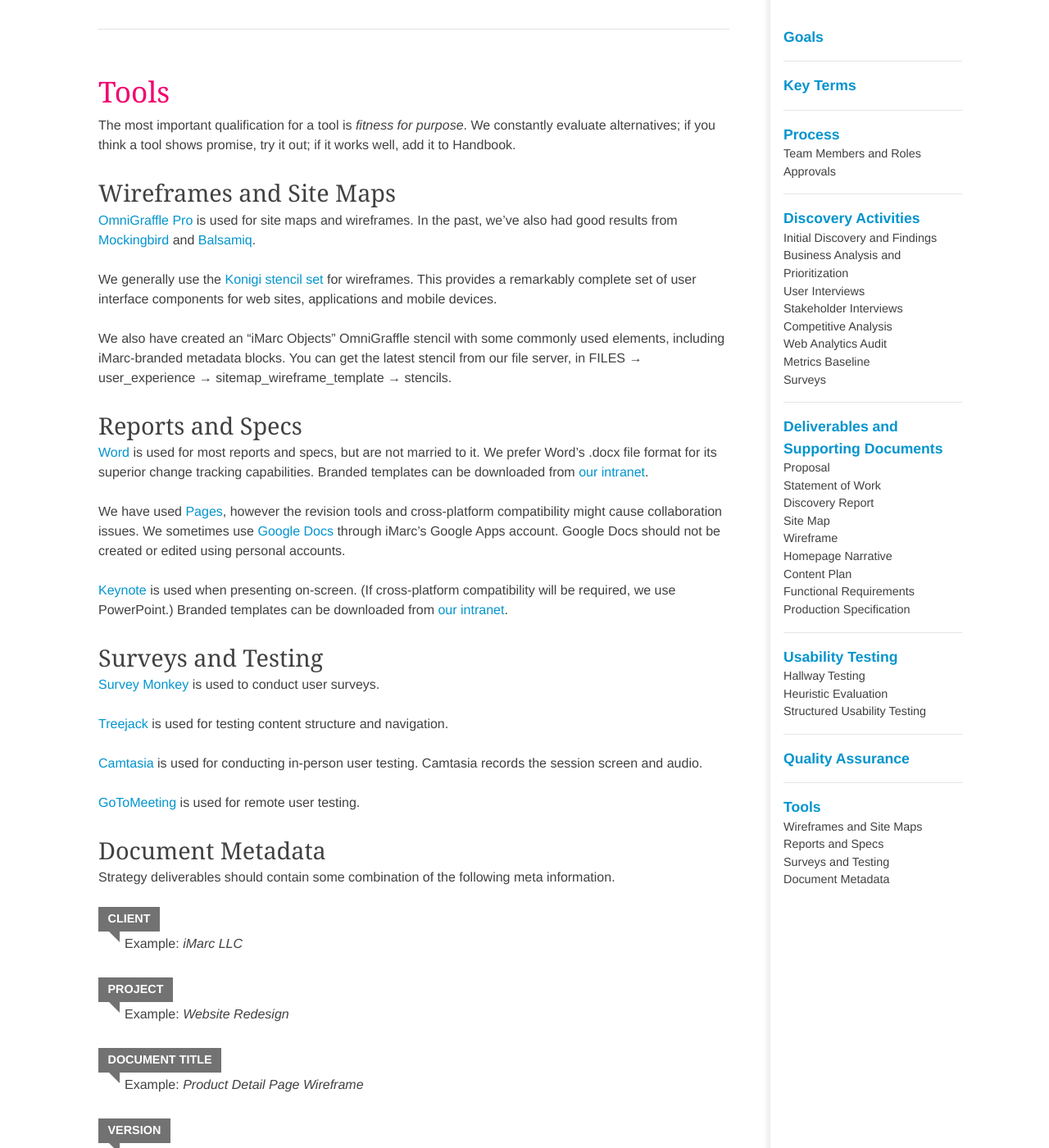
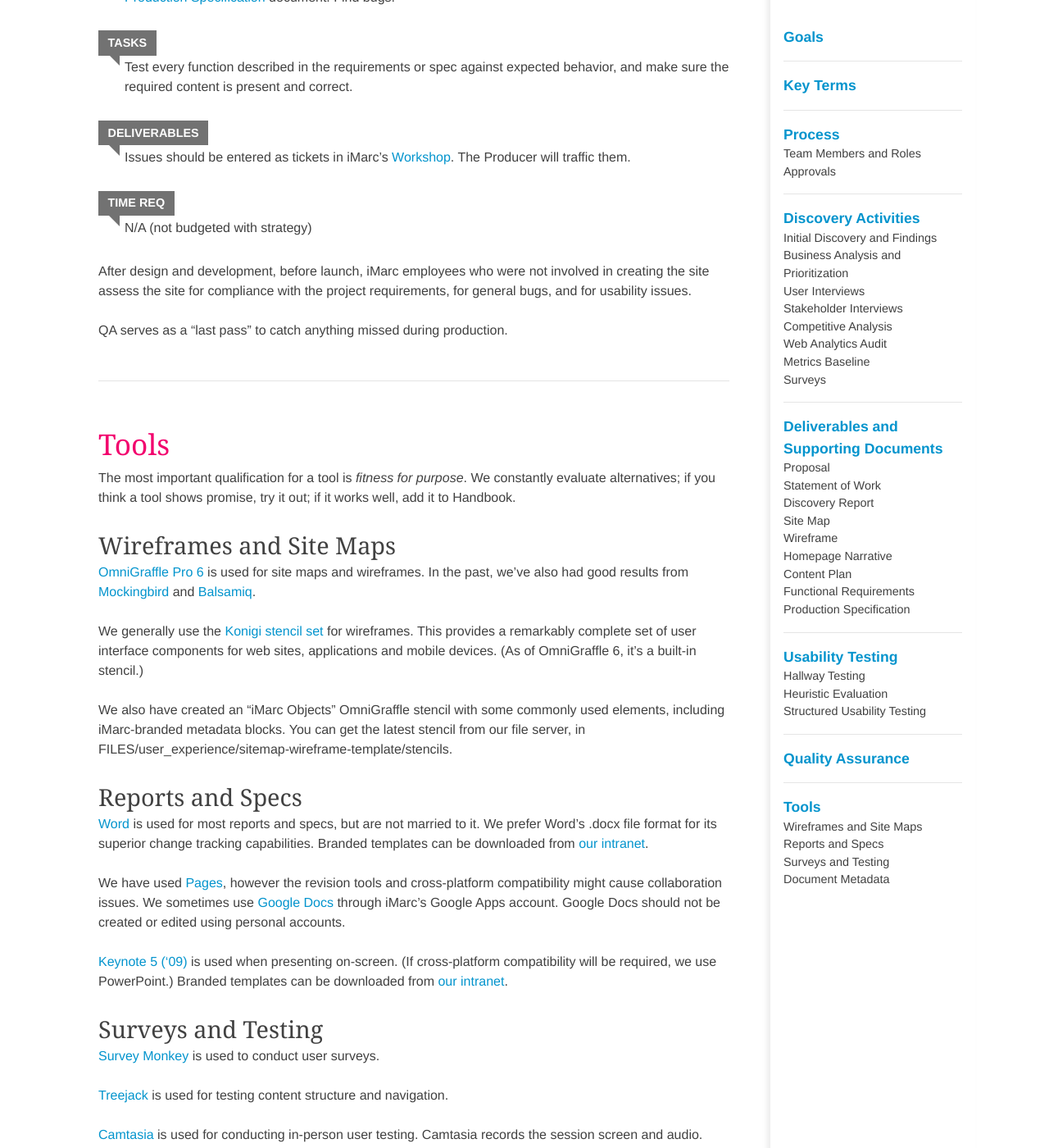
Before and after one commit to imarc/handbook, a Jekyll site: the page built from strategy.markdown, in a window 1280 px wide and 1400 px high, scrolled down 19862 px. Shown: the whole window at 82% size. Built offline with Jekyll 4.4.1, drawn with Linux system fonts in a browser that asks for light colours; nearby versions of some CDN libraries; some web fonts are replaced; some of the changed text lies outside the part shown.

Commit message:
Added template locations to several deliverables
Analytics Audit
Site Map
Wireframes
FRD
Prod Spec
Also added specific version notes for OmniGraffle and Keynote

```diff
--- a/strategy.markdown
+++ b/strategy.markdown
@@ -417,7 +427,6 @@
 
 #### Example Wireframe
 ![Example Wireframe](img/strategy/wireframe.png)
-
 
 #### Example Storyboard
 ![Example Storyboard](img/strategy/storyboard.png)
@@ -581,11 +597,12 @@
 
 ### Wireframes and Site Maps
 
-[OmniGraffle Pro](http://www.omnigroup.com/products/omnigraffle) is used for site maps and wireframes. In the past, we've also had good results from [Mockingbird](https://gomockingbird.com) and [Balsamiq](http://www.balsamiq.com).
+[OmniGraffle Pro 6](http://www.omnigroup.com/products/omnigraffle) is used for site maps and wireframes. In the past, we've also had good results from [Mockingbird](https://gomockingbird.com) and [Balsamiq](http://www.balsamiq.com).
 
-We generally use the [Konigi stencil set](http://konigi.com/tools/omnigraffle-wireframe-stencils) for wireframes. This provides a remarkably complete set of user interface components for web sites, applications and mobile devices.
+We generally use the [Konigi stencil set](http://konigi.com/tools/omnigraffle-wireframe-stencils) for wireframes. This provides a remarkably complete set of user interface components for web sites, applications and mobile devices. (As of OmniGraffle 6, it's a built-in stencil.)
 
-We also have created an "iMarc Objects" OmniGraffle stencil with some commonly used elements, including iMarc-branded metadata blocks. You can get the latest stencil from our file server, in FILES → user_experience → sitemap_wireframe_template → stencils.
+We also have created an "iMarc Objects" OmniGraffle stencil with some commonly used elements, including iMarc-branded metadata blocks. You can get the latest stencil from our file server, in FILES/user_experience/sitemap-wireframe-template/stencils.
+
 
 
 ### Reports and Specs
@@ -594,7 +611,7 @@
 
 We have used [Pages](http://www.apple.com/iwork/pages/), however the revision tools and cross-platform compatibility might cause collaboration issues. We sometimes use [Google Docs](http://docs.google.com) through iMarc's Google Apps account. Google Docs should not be created or edited using personal accounts.
 
-[Keynote](http://www.apple.com/iwork/keynote/) is used when presenting on-screen. (If cross-platform compatibility will be required, we use PowerPoint.) Branded templates can be downloaded from [our intranet](http://internal.imarc.net/).
+[Keynote 5 ('09)](http://www.apple.com/iwork/keynote/) is used when presenting on-screen. (If cross-platform compatibility will be required, we use PowerPoint.) Branded templates can be downloaded from [our intranet](http://internal.imarc.net/).
 
 
 ### Surveys and Testing
```
Also changed, not shown: other parts of strategy.markdown (+17 -0 lines).
